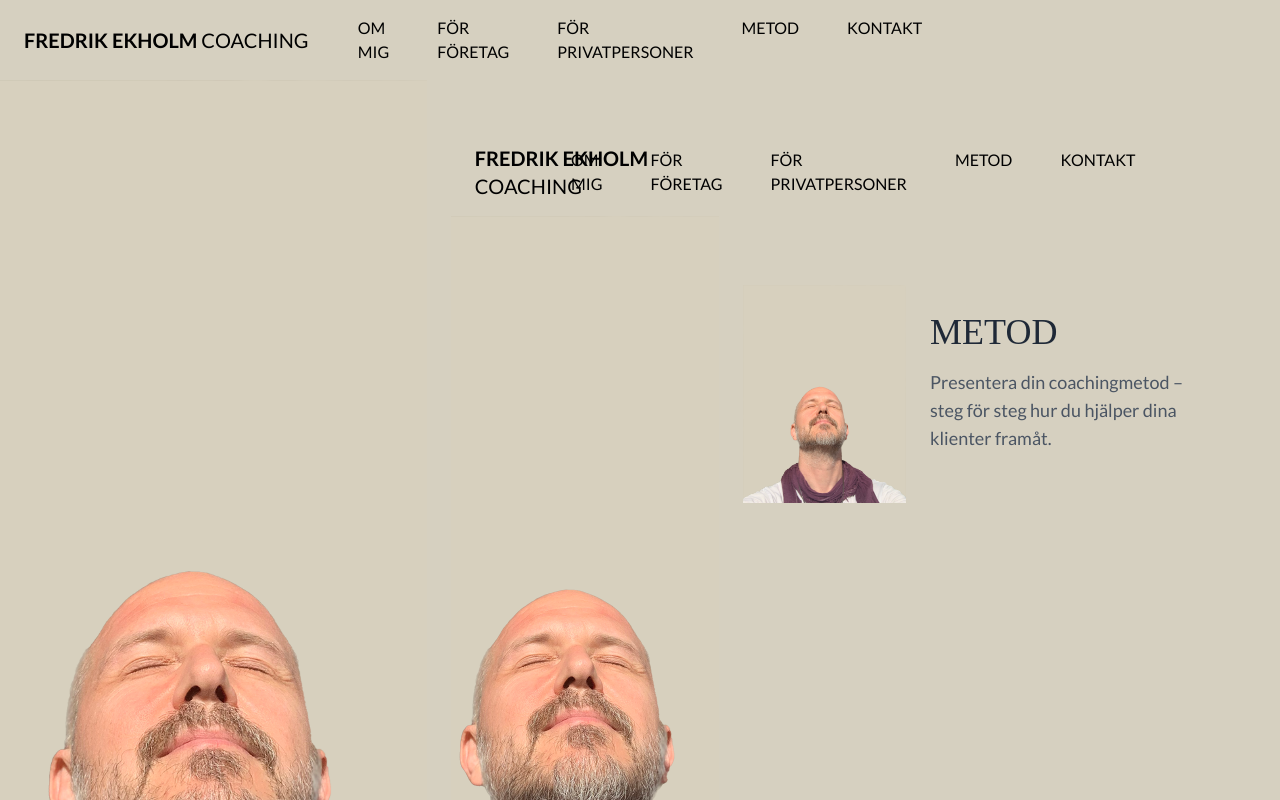
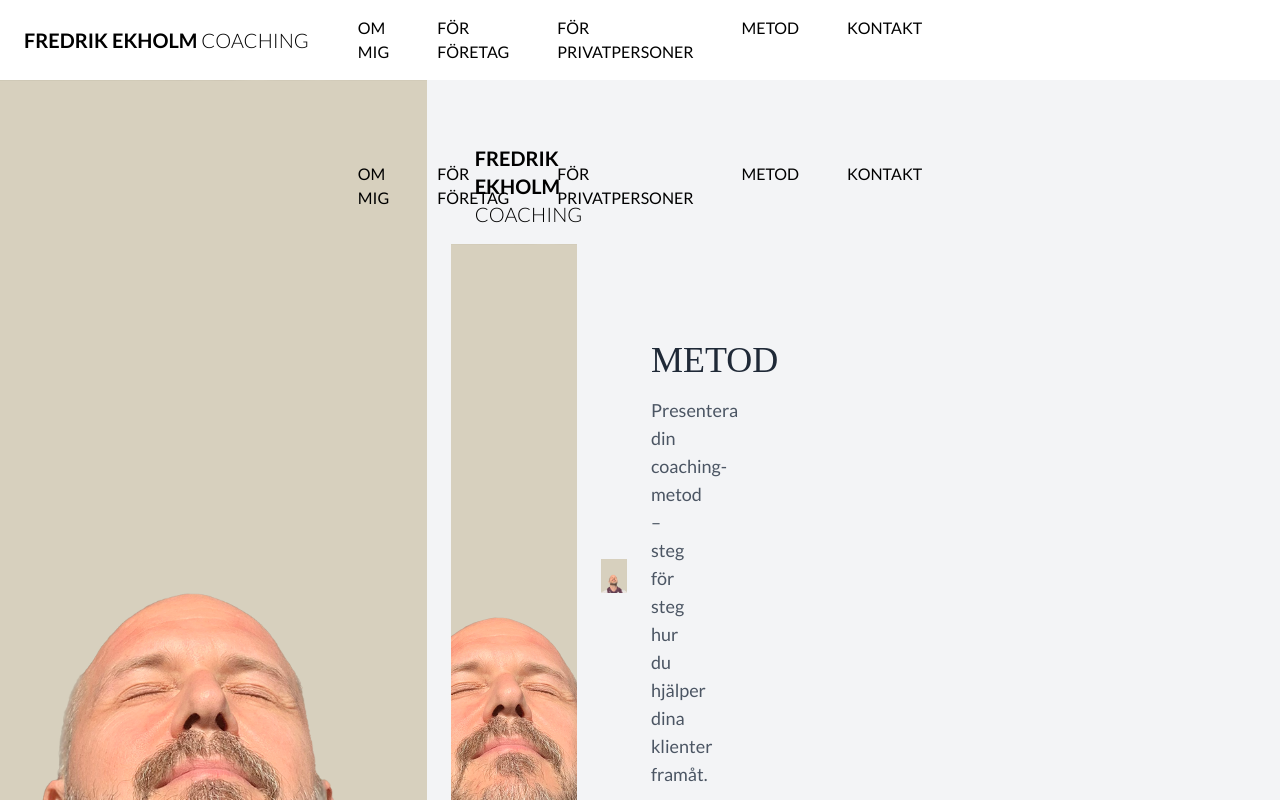
Before and after one commit to Cognify-source/FEcoaching, a Next.js app: page /metod in a window 1280 px wide. Shown: the top 800 px of the page. Built offline with nearby package versions, Linux system fonts and the light colour scheme.

Commit message:
gfdfgfgd

```diff
--- a/src/components/Layout.js
+++ b/src/components/Layout.js
@@ -6,20 +6,28 @@ export default function Layout({ children }) {
   return (
     <>
       <Navbar />
-      <section className="flex items-stretch bg-gray-100 min-h-screen">
-        {/* Statisk vänsterkolumn med hero-bilden */}
-        <div className="hidden lg:block lg:w-1/3">
+
+      <section className="grid grid-cols-1 lg:grid-cols-3 min-h-screen bg-gray-100">
+        {/* 1) Statisk vänsterkolumn med hero-bilden */}
+        <div className="hidden lg:block">
           <img
             src="/images/hero.png"
             alt="Hero"
             className="object-cover w-full h-full"
           />
         </div>
-        {/* Dynamisk högerkolumn som byts vid navigering */}
-        <div className="w-full lg:w-2/3 px-6 py-12">
-          {children}
+
+        {/* 2) Dynamisk mittkolumn som alltid är 1/3 av bredden */}
+        <div className="flex items-start justify-center px-6 py-12">
+          <div className="w-full">
+            {children}
+          </div>
         </div>
+
+        {/* 3) Tom högra kolumn för att centrera mittkolumnen */}
+        <div className="hidden lg:block" />
       </section>
+
       <Footer />
     </>
   )
--- a/styles/globals.css
+++ b/styles/globals.css
@@ -1,19 +1,14 @@
-/* Importera Lato från Google Fonts */
-@import url('https://fonts.googleapis.com/css2?family=Lato:wght@400;700&display=swap');
+/* styles/globals.css */
+@import url('https://fonts.googleapis.com/css2?family=Lato:wght@300;400;700&display=swap');
 
 @tailwind base;
 @tailwind components;
 @tailwind utilities;
 
-/* Applicera bakgrundsfärg och bas-typsnitt på strukturella element */
+/* Globalt Lato-typsnitt för hela sidan */
 @layer base {
   html,
-  body,
-  nav,
-  main,
-  section,
-  footer {
-    background-color: #d6d0c0 !important;
-    font-family: 'Lato', sans-serif !important;
+  body {
+    font-family: 'Lato', sans-serif;
   }
 }
```
